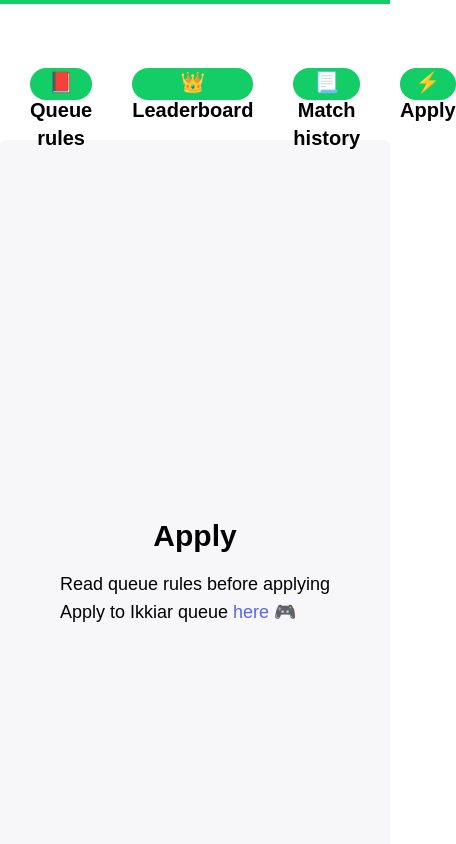
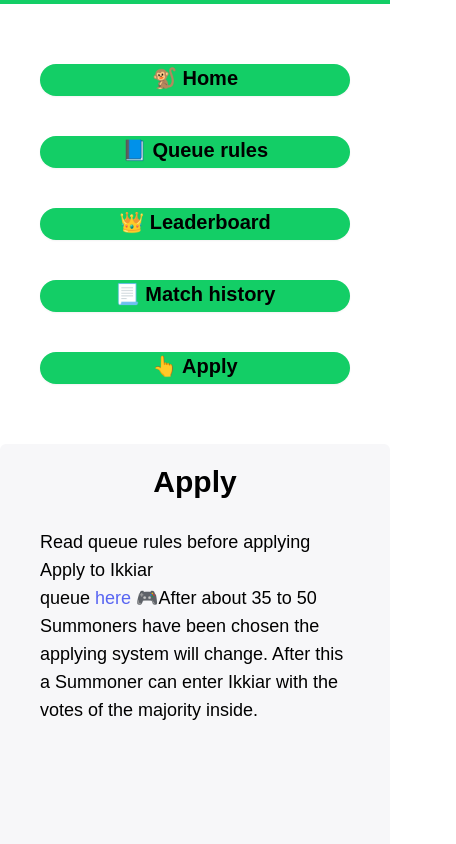
Before and after one commit to rikurainio/nextjs-ikkiar-app, a Next.js app: page /apply in a window 390 px wide. Shown: the top 844 px of the page, 456 px wide, since content can reach past the window. Built offline with nearby package versions, Linux system fonts and the light colour scheme.

Commit message:
make home, apply, queue rules pages more mobile responsive

```diff
--- a/components/navbar.js
+++ b/components/navbar.js
@@ -3,45 +3,46 @@ import Link from 'next/link'
 
 const Navbar = () => {
   return (
-    <div className='flex justify-center space-x-10 mt-16'>
+    <div className='flex flex-col sm:flex-row justify-center w-auto h-auto mt-10 px-10 sm:space-x-6'>
 
       <Link href='/'>
-        <div className='cursor-pointer bg-ikkiarBright rounded-full w-52 h-8 shadow-sm text-center hover:scale-105 hover:bg-ikkiarDark2 transition-all'>
-        <h1 className="text-xl font-bold">
+        <div className='cursor-pointer bg-ikkiarBright rounded-full h-8 shadow-sm text-center hover:scale-105 hover:bg-ikkiarDark2 transition-all md:w-52 my-5'>
+        <h1 className="inline-block text-xl font-bold">
             🐒 Home
           </h1>
         </div>
       </Link>
 
       <Link href='/rules'>
-        <div className='cursor-pointer bg-ikkiarBright rounded-full w-52 h-8 shadow-sm border- text-center hover:scale-105 hover:bg-ikkiarDark2 transition-all'>
-          <h1 className="text-xl font-semibold">
-            📕 Queue rules
+        <div className='cursor-pointer bg-ikkiarBright rounded-full h-8 shadow-sm border- text-center hover:scale-105 hover:bg-ikkiarDark2 transition-all md:w-52 my-5'
+        >
+          <h1 className="inline-block text-xl font-semibold">
+            📘 Queue rules
           </h1>
         </div>
       </Link>
 
       <Link href='/leaderboard'>
-        <div className='cursor-pointer bg-ikkiarBright rounded-full w-52 h-8 shadow-sm border- text-center hover:scale-105 hover:bg-ikkiarDark2 transition-all'>
-          <h1 className="text-xl font-semibold">
+        <div className='cursor-pointer bg-ikkiarBright rounded-full h-8 shadow-sm border- text-center hover:scale-105 hover:bg-ikkiarDark2 transition-all md:w-52 my-5'>
+          <h1 className="inline-block text-xl font-semibold">
             👑 Leaderboard
           </h1>
         </div>
       </Link>
 
       <Link href='/history'>
-        <div className='cursor-pointer bg-ikkiarBright rounded-full w-52 h-8 shadow-sm text-center hover:scale-105 hover:bg-ikkiarDark2 transition-all'>
-        <h1 className="text-xl font-bold">
+        <div className='cursor-pointer bg-ikkiarBright rounded-full h-8 shadow-sm text-center hover:scale-105 hover:bg-ikkiarDark2 transition-all md:w-52 my-5'>
+        <h1 className="inline-block text-xl font-bold">
             📃 Match history
           </h1>
         </div>
       </Link>
 
       <Link href='/apply'>
-        <div className='cursor-pointer bg-ikkiarBright rounded-full w-52 h-8 shadow-sm text-center hover:scale-105 hover:bg-ikkiarDark2 transition-all'>
-        <h1 className="text-xl font-bold">
-            ⚡ Apply
-          </h1>
+        <div className='cursor-pointer bg-ikkiarBright rounded-full h-8 shadow-sm text-center hover:scale-105 hover:bg-ikkiarDark2 transition-all md:w-52 my-5'>
+        <h1 className="inline-block text-xl font-bold">
+            👆 Apply
+        </h1>
         </div>
       </Link>
     </div>
--- a/pages/apply.js
+++ b/pages/apply.js
@@ -1,27 +1,24 @@
 const Apply = () => {
     return (
-        <div className='bg-ikkiarBgGray2 flex-col content-center justify-center mt-10 rounded-md overflow-hidden h-screen'>
-
-
+        <div className='bg-ikkiarBgGray2 flex-col justify-center mt-10 rounded-md overflow-hidden h-screen px-10'>
             <div className='flex justify-center'>
                 <h1 className="text-3xl font-bold pt-5 text-center">
                     Apply
                 </h1>
-
             </div>
 
             <div className='flex justify-center'>
-                <div className='flex-col max-w-md'>
-                    <div className='flex-wrap justify-center pt-4 text-lg'>
-                    Read queue rules before applying <br></br>
-                    Apply to Ikkiar queue <a className='text-md text-discord' href='https://forms.gle/JaYJBxcAzv8U6h1P7'> here 🎮</a>
-                    </div>
+                <div className='flex-col max-w-md w-auto h-auto text-lg mt-7'>
+                    Read queue rules before applying
+                    Apply to Ikkiar <br></br> queue <a className='text-md text-discord' href='https://forms.gle/Ao9yEtvWsCrEAqe68'> here 🎮</a>
+
+
+                    After about 35 to 50 Summoners have been chosen
+                    the applying system will change. After this a Summoner
+                    can enter Ikkiar with the votes of the majority inside.
                 </div>
             </div>
-
-
-
-            </div>
+        </div>
     )
 }
 
--- a/pages/index.js
+++ b/pages/index.js
@@ -2,7 +2,7 @@ import Head from 'next/head'
 
 export default function Home() {
   return (
-    <div className='bg-ikkiarBgGray2 flex-col content-center justify-center mt-10 rounded-md overflow-hidden'>
+    <div className='px-10 bg-ikkiarBgGray2 flex-col content-center justify-center mt-10 rounded-md overflow-hidden'>
       <Head>
         <title>🐒 Ikkiar</title>
         <meta name="viewport" content="initial-scale=1.0, width=device-width" />
--- a/pages/rules.js
+++ b/pages/rules.js
@@ -5,7 +5,7 @@ import { motion } from "framer-motion"
 
 const Rules = () => {
     return (
-        <div className='bg-ikkiarBgGray2 flex-col justify-center mt-10 rounded-md overflow-hidden h-screen'>
+        <div className='bg-ikkiarBgGray2 flex-col justify-center mt-10 rounded-md overflow-hidden h-screen px-10'>
 
         <div className='flex justify-center'>
             <div className='flex-col justify-center'>
@@ -23,7 +23,7 @@ const Rules = () => {
 
 
                 </div>
-                <div className='flex justify-center mt-10 text-lg'>
+                <div className='flex justify-center mt-10 text-lg px-4'>
                     <ul className='list-disc'>
                         <li>
                             Queue to your main role
```
